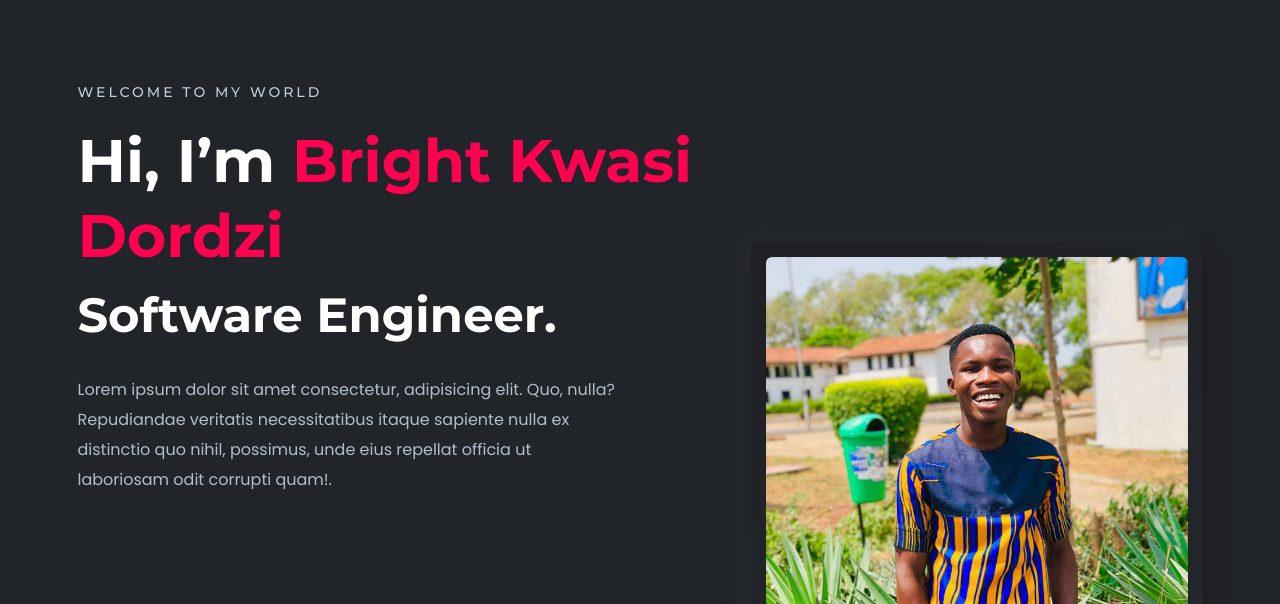
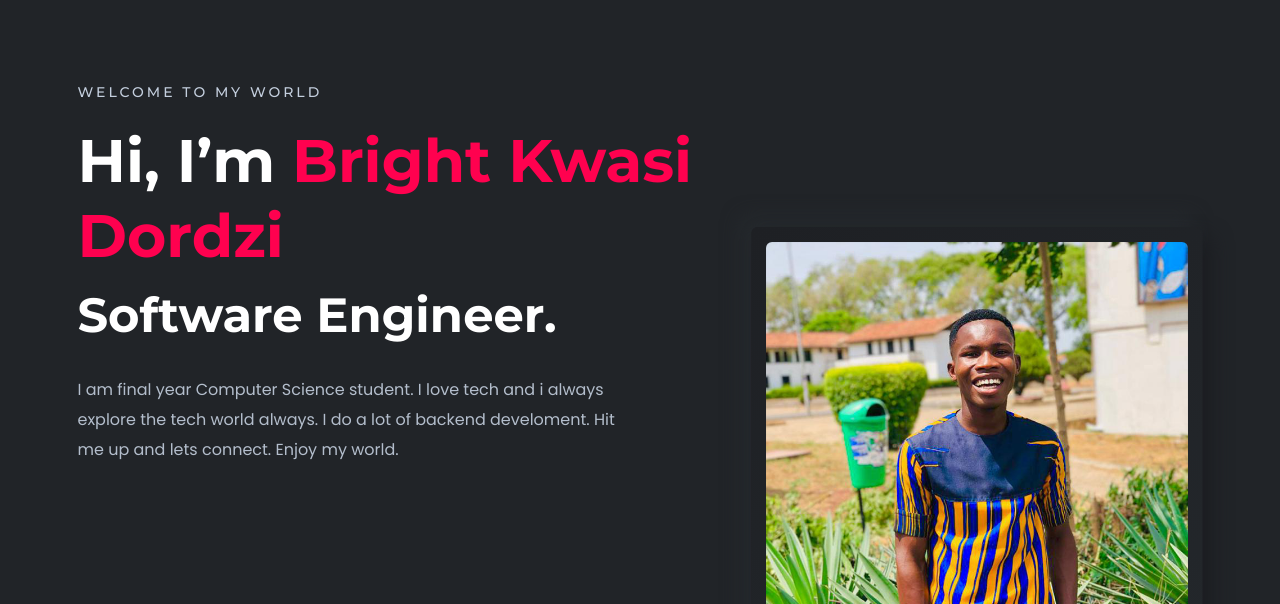
Before and after one commit to DBrite/my_portfolio, a plain HTML site: page index.html in a window 1280 px wide. Shown: the part 118-722 px from the top of the page. Drawn offline with Linux system fonts and the light colour scheme; files whose address does not match are found by name.

Commit message:
updated my bio

```diff
--- a/index.html
+++ b/index.html
@@ -140,7 +140,9 @@
                                     <h1 class="title">Hi, I’m <span>Bright Kwasi Dordzi</span><br><span
                                             class="span"> Software Engineer.</span></h1>
                                     <div>
-                                        <p class="description">Lorem ipsum dolor sit amet consectetur, adipisicing elit. Quo, nulla? Repudiandae veritatis necessitatibus itaque sapiente nulla ex distinctio quo nihil, possimus, unde eius repellat officia ut laboriosam odit corrupti quam!.</p>
+                                        <p class="description">I am final year Computer Science student. I love tech and i always explore the tech world always.
+                                            I do a lot of backend develoment. Hit me up and lets connect. Enjoy my world.
+                                        </p>
                                     </div>
                                 </div>
                                 <div class="row">
```
